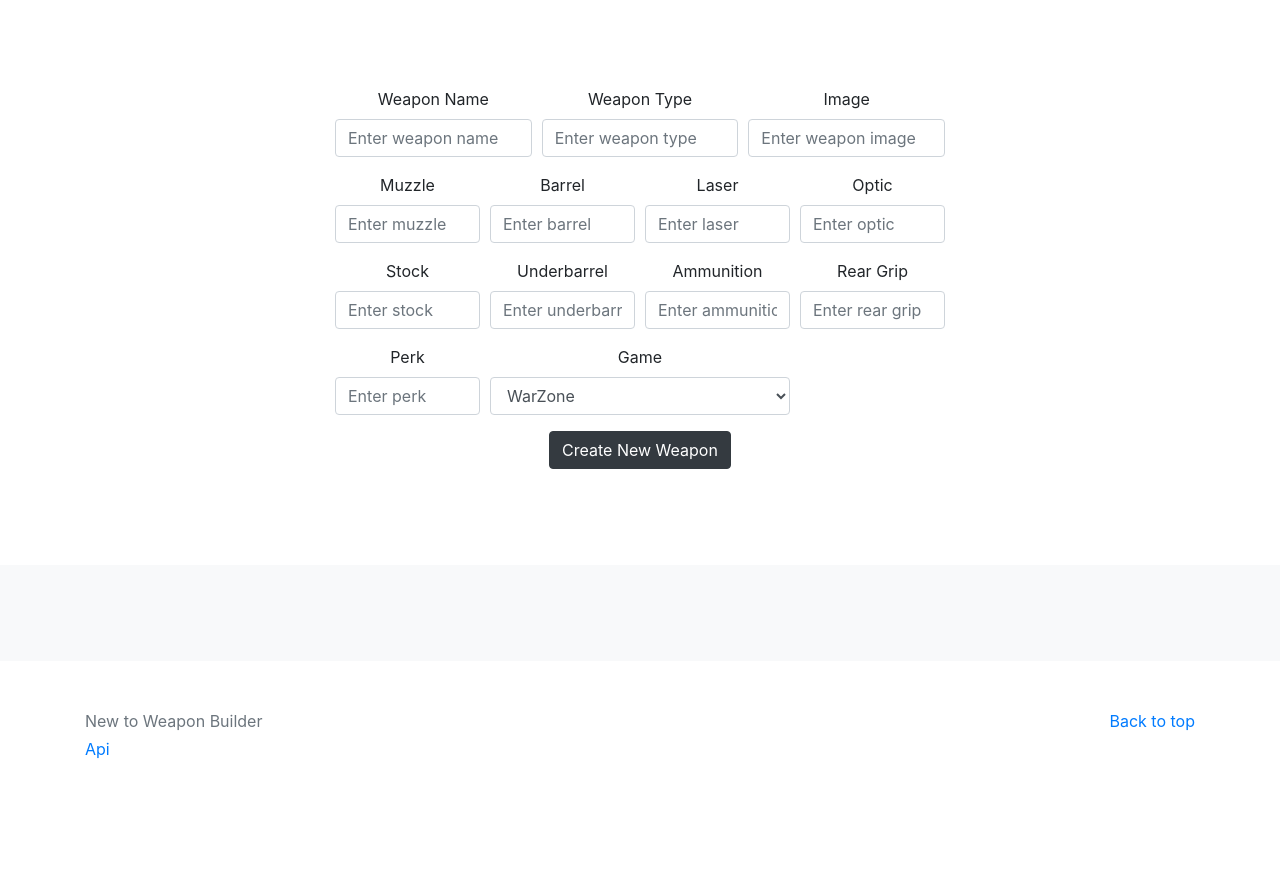
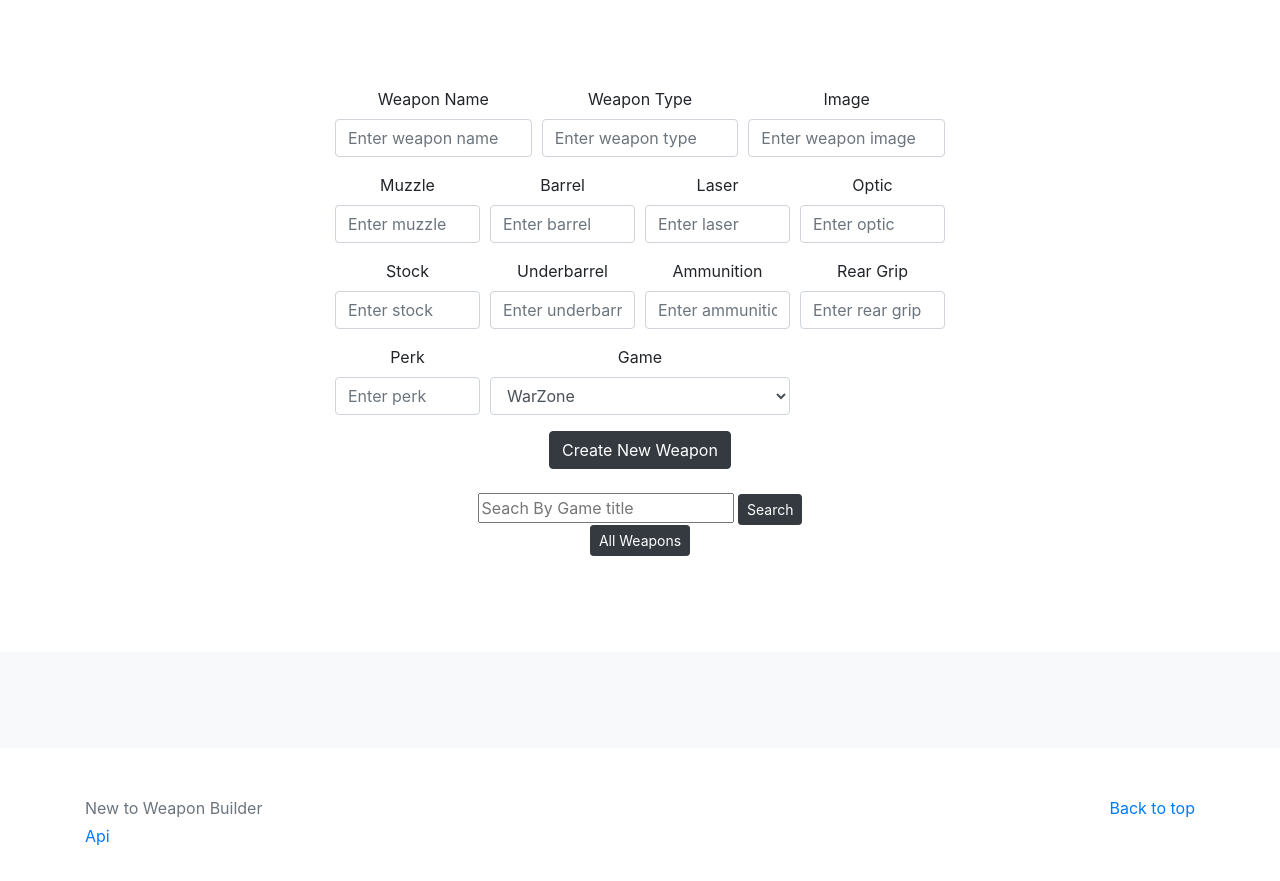
Before and after one commit to Cbreen61/cw_weapon_builder_frontend, a plain HTML site: page index.html in a window 1280 px wide. Shown: the part 65-946 px from the top of the page. Before the commit the page ends 874 px from the top, so only its background shows below. Drawn offline with nearby package versions, Linux system fonts and the light colour scheme; no server answers.

Commit message:
added search and all weapons button

```diff
--- a/index.html
+++ b/index.html
@@ -76,7 +76,14 @@
   <section class="jumbotron text-center">
     <div class="container" id="weapons-form">
     </div>
+    <br>
+    <div id="search-div">
+      <input type="text" id="search" class="float-none" placeholder="Seach By Game title">
+      <button class="btn btn-dark btn-sm" id ="search-button" onclick="handleSearch()">Search</button>
+    </div>
+    <button class="btn btn-dark btn-sm" id="all-weapons" onclick="allWeapons()">All Weapons</button>
   </section>
+
 
   <div class="album py-5 bg-light">
     <div class="container" >
--- a/src/index.js
+++ b/src/index.js
@@ -1,8 +1,12 @@
-const BASE_URL = "http://[::1]:3000/api/v1/weapons"
+const BASE_URL = "http://[::1]:3000/api/v1/weapons";
 
 
 
-document.addEventListener('DOMContentLoaded', ()=>{
+
+
+
+
+document.addEventListener("DOMContentLoaded", ()=>{
     getWeapons();
     createWeaponForm();
 
@@ -20,6 +24,7 @@ function getWeapons(){
         }
     })
 }
+
 function createWeaponForm(){
     let weaponsForm = document.getElementById("weapons-form")
 
@@ -150,3 +155,24 @@ function deleteWeapon(){
     })
     this.location.reload()
 }
+
+
+function handleSearch(){
+  let inputValue = document.getElementById("search").value;
+  let filterdArray = Weapon.all.filter(w => {
+    return w.game.name.toLowerCase() == inputValue.toLowerCase()
+  })
+  const wpA = document.getElementById("weapons-container")
+  wpA.innerHTML = ""
+
+  filterdArray.forEach(w => {
+    w.renderWeapon();
+  })
+
+}
+
+function allWeapons() {
+  const wpA = document.getElementById("weapons-container")
+  wpA.innerHTML = ""
+    getWeapons();
+}
--- a/src/weapon.js
+++ b/src/weapon.js
@@ -1,4 +1,6 @@
 class Weapon {
+
+    static all = []
     constructor(id, name, weapon_type, image, muzzle, barrel, laser, optic, stock, underbarrel, ammunition, rear_grip, perk, game){
         this.id = id
         this.name = name
@@ -50,5 +52,3 @@ class Weapon {
 
 
 }
-
-const weaponsAll = Weapon.all = [];
```
